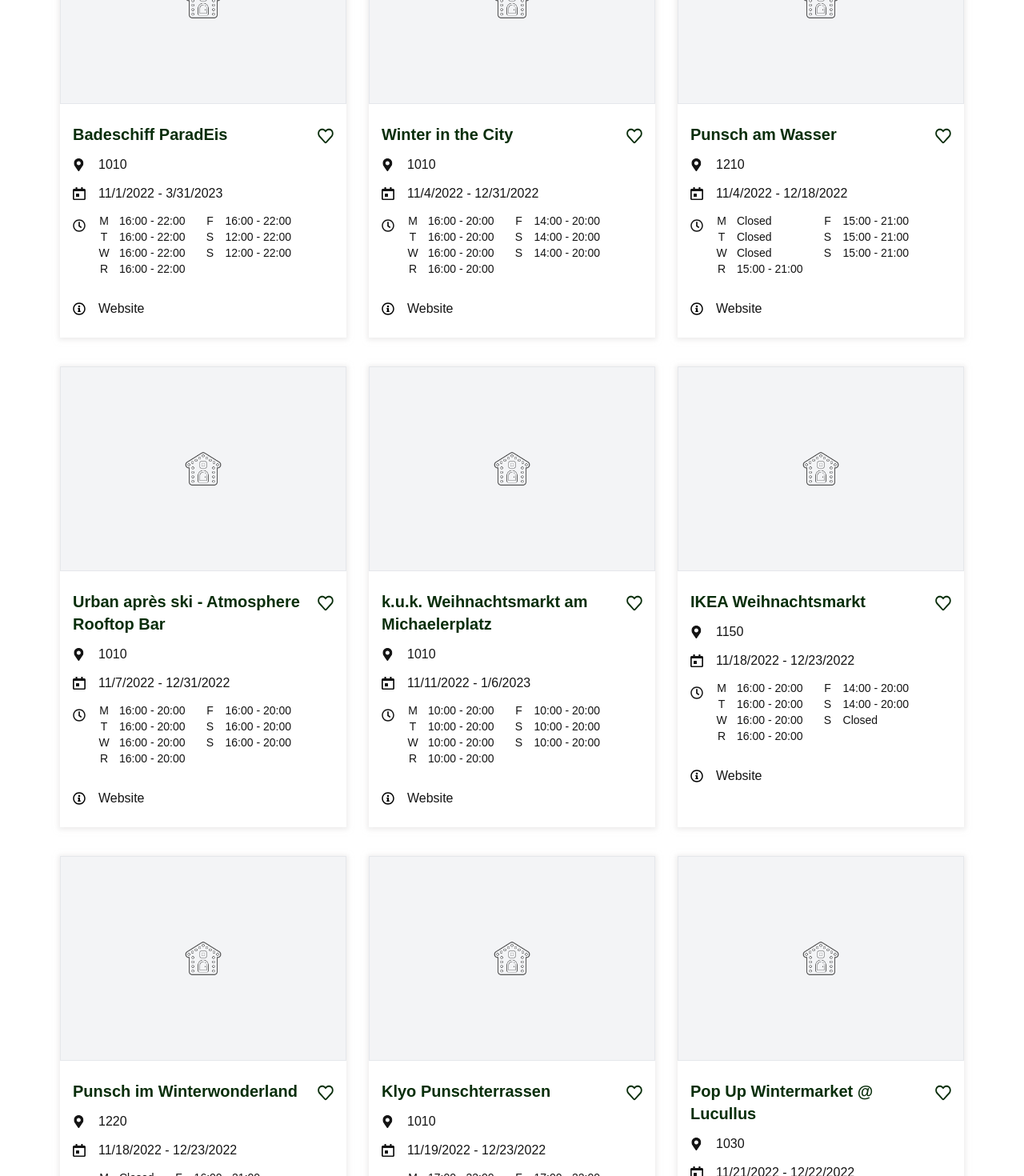
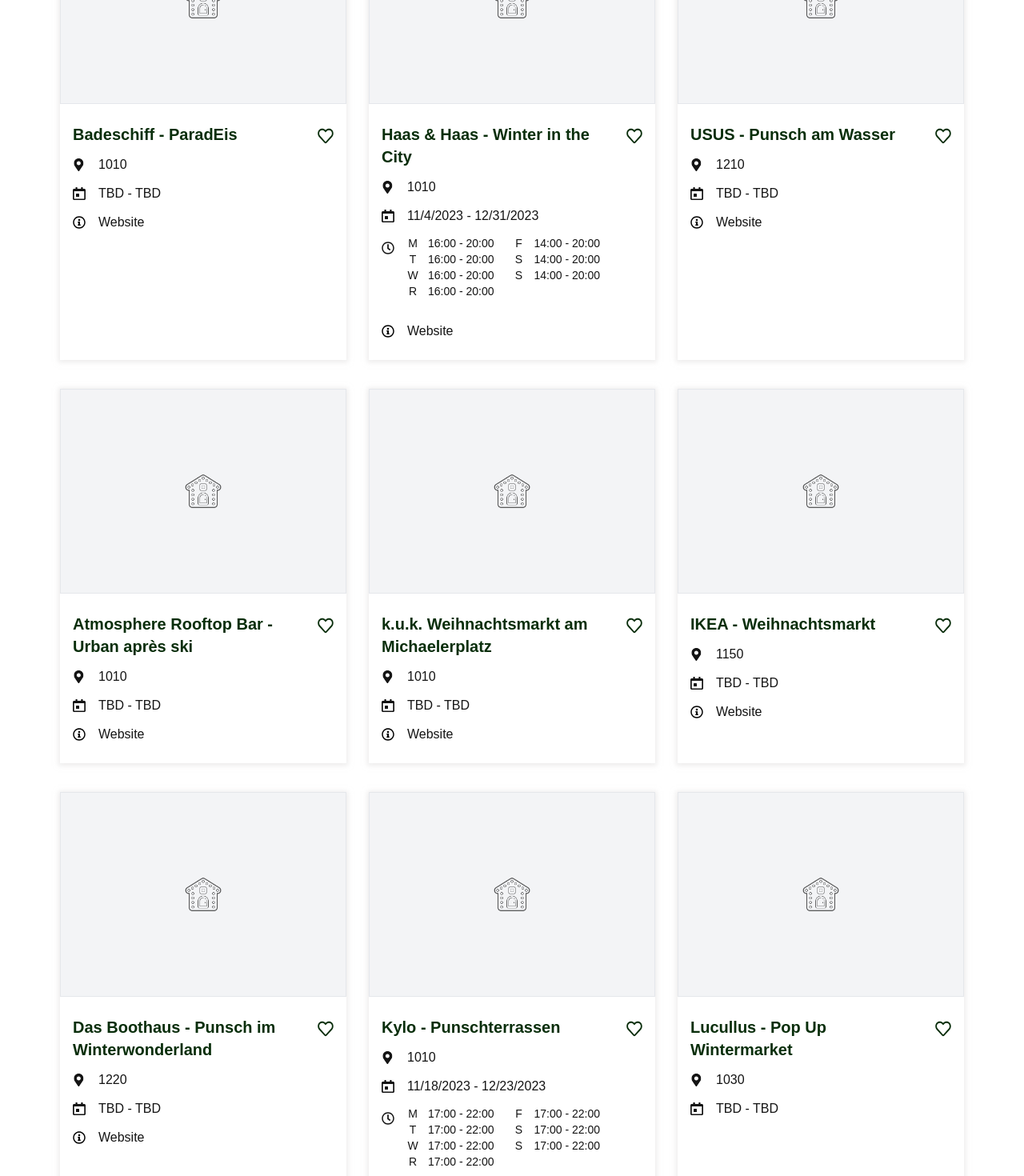
Before and after one commit to kramire/vienna-christmas-markets, a Next.js app: page /events in a window 1280 px wide. Shown: the part 360-1830 px from the top of the page at 80% size. Built offline with nearby package versions, Linux system fonts and the light colour scheme.

Commit message:
update data - handle unknown times or cancellations

```diff
--- a/src/containers/resultList/resultCard/resultCard.tsx
+++ b/src/containers/resultList/resultCard/resultCard.tsx
@@ -40,7 +40,7 @@ const ResultCard = ({ result, isFavorite, toggleFavoriteResult }: Props) => {
       <div className="flex flex-col justify-between w-full px-4 py-6 gap-3">
         <div className="flex justify-between gap-3">
           <h3 className="text-xl font-semibold" style={{ color: theme.colors.darkGreen }}>
-            {type === ResultType.MARKET ? `${id}. ${name}` : name}
+            {name}
           </h3>
           <FavoriteButton isFavorite={isFavorite} handleClick={toggleFavoriteResult(id)} />
         </div>
@@ -61,7 +61,6 @@ const ResultCard = ({ result, isFavorite, toggleFavoriteResult }: Props) => {
             <p className="decoration-solid cursor-pointer">{district}</p>
           </a>
         </div>
-        {start && end && (
         <div className="flex items-center gap-4">
           <Image
             src={CalendarIcon}
@@ -72,11 +71,12 @@ const ResultCard = ({ result, isFavorite, toggleFavoriteResult }: Props) => {
             style={{ width: '16px', height: '16px' }}
           />
           <p>
-              {localizeDate(start, language)} - {localizeDate(end, language)}
+            {start ? localizeDate(start, language) : 'TBD'}
+            {" - "}
+            {end ? localizeDate(end, language) : 'TBD'}
           </p>
         </div>
-        )}
-        <div className="flex gap-4">
+        {times.length > 0 && <div className="flex gap-4">
           <Image
             src={ClockIcon}
             loading="lazy"
@@ -98,7 +98,7 @@ const ResultCard = ({ result, isFavorite, toggleFavoriteResult }: Props) => {
               </div>
             ))}
           </div>
-        </div>
+        </div>}
         {website && (
           <div className="flex items-center gap-4">
             <Image
--- a/src/data/data.json
+++ b/src/data/data.json
@@ -2,10 +2,11 @@
   {
     "id": 1,
     "name": "Winter MQ",
+    "isActive": true,
     "district": "1070",
     "coordinates": { "lat": 48.202836, "lng": 16.358979 },
-    "start": "11/10/2022",
-    "end": "12/23/2022",
+    "start": null,
+    "end": null,
     "times": [
       ["16:00", "23:00"],
       ["16:00", "23:00"],
@@ -17,15 +18,17 @@
     ],
     "website": "http://www.mqw.at",
     "imgUrl": "",
-    "type": "MARKET"
+    "type": "MARKET",
+    "offerings": ["OFFERING_CURLING"]
   },
   {
     "id": 2,
     "name": "Weihnachtsmarkt am Spittelberg",
+    "isActive": true,
     "district": "1070",
     "coordinates": { "lat": 48.203344, "lng": 16.355455 },
-    "start": "11/11/2022",
-    "end": "12/23/2022",
+    "start": "11/16/2023",
+    "end": "12/23/2023",
     "times": [
       ["14:00", "21:00"],
       ["14:00", "21:00"],
@@ -37,35 +40,39 @@
     ],
     "website": "https://spittelberg.at/",
     "imgUrl": "",
-    "type": "MARKET"
+    "type": "MARKET",
+    "offerings": ["OFFERING_GASTRONOMY", "OFFERING_SHOPPING"]
   },
   {
     "id": 3,
     "name": "Weihnachtsmarkt im Türkenschanzpark",
+    "isActive": true,
     "district": "1180",
     "coordinates": { "lat": 48.234781, "lng": 16.333768 },
-    "start": "11/11/2022",
-    "end": "12/23/2022",
+    "start": "11/10/2023",
+    "end": "12/23/2023",
     "times": [
-      ["15:00", "21:00"],
-      ["15:00", "21:00"],
-      ["15:00", "21:00"],
-      ["15:00", "21:00"],
-      ["15:00", "21:00"],
-      ["12:00", "21:00"],
-      ["12:00", "21:00"]
+      ["15:00", "22:00"],
+      ["15:00", "22:00"],
+      ["15:00", "22:00"],
+      ["15:00", "22:00"],
+      ["15:00", "22:00"],
+      ["12:00", "22:00"],
+      ["12:00", "22:00"]
     ],
     "website": "https://www.weihnachtimpark.at/",
     "imgUrl": "",
-    "type": "MARKET"
+    "type": "MARKET",
+    "offerings": ["OFFERING_GASTRONOMY", "OFFERING_SHOPPING"]
   },
   {
     "id": 4,
     "name": "Weihnachtsdorf am Stephansplatz",
+    "isActive": true,
     "district": "1010",
     "coordinates": { "lat": 48.20824, "lng": 16.37247 },
-    "start": "11/11/2022",
-    "end": "12/26/2022",
+    "start": "11/10/2023",
+    "end": "12/26/2023",
     "times": [
       ["11:00", "21:00"],
       ["11:00", "21:00"],
@@ -77,11 +84,13 @@
     ],
     "website": "https://www.weihnachtsdorf.at/stephansplatz/",
     "imgUrl": "",
-    "type": "MARKET"
+    "type": "MARKET",
+    "offerings": ["OFFERING_GASTRONOMY", "OFFERING_SHOPPING"]
   },
   {
     "id": 5,
     "name": "Advent-Genussmarkt bei der Oper",
+    "isActive": false,
     "district": "1010",
     "coordinates": { "lat": 48.202518, "lng": 16.371 },
     "start": "11/11/2022",
@@ -97,15 +106,17 @@
     ],
     "website": "http://www.adventgenussmarkt.at/",
     "imgUrl": "",
-    "type": "MARKET"
+    "type": "MARKET",
+    "offerings": ["OFFERING_CURLING"]
   },
   {
     "id": 6,
     "name": "Weihnachtsdorf am Campus der Universität Wien",
+    "isActive": true,
     "district": "1090",
     "coordinates": { "lat": 48.215582, "lng": 16.352607 },
-    "start": "11/11/2022",
-    "end": "12/23/2022",
+    "start": "11/10/2023",
+    "end": "12/23/2023",
     "times": [
       ["14:00", "22:00"],
       ["14:00", "22:00"],
@@ -117,15 +128,17 @@
     ],
     "website": "https://www.weihnachtsdorf.at/campus-universitaet-wien/",
     "imgUrl": "",
-    "type": "MARKET"
+    "type": "MARKET",
+    "offerings": ["OFFERING_GASTRONOMY", "OFFERING_SHOPPING", "OFFERING_CURLING"]
   },
   {
     "id": 7,
     "name": "Weihnachtsmarkt Am Hof",
+    "isActive": true,
     "district": "1010",
     "coordinates": { "lat": 48.210857, "lng": 16.367494 },
-    "start": "11/11/2022",
-    "end": "12/23/2022",
+    "start": "11/10/2023",
+    "end": "12/23/2023",
     "times": [
       ["11:00", "21:00"],
       ["11:00", "21:00"],
@@ -137,15 +150,17 @@
     ],
     "website": "https://www.weihnachtsmarkt-hof.at/",
     "imgUrl": "",
-    "type": "MARKET"
+    "type": "MARKET",
+    "offerings": ["OFFERING_GASTRONOMY", "OFFERING_SHOPPING"]
   },
   {
     "id": 8,
     "name": "Weihnachtsdorf Maria-Theresien-Platz",
+    "isActive": true,
     "district": "1010",
     "coordinates": { "lat": 48.204682, "lng": 16.361063 },
-    "start": "11/16/2022",
-    "end": "12/26/2022",
+    "start": "11/15/2023",
+    "end": "12/31/2023",
     "times": [
       ["11:00", "21:00"],
       ["11:00", "21:00"],
@@ -157,39 +172,45 @@
     ],
     "website": "https://www.weihnachtsdorf.at/weihnachtsdorf-maria-theresien-platz/",
     "imgUrl": "",
-    "type": "MARKET"
+    "type": "MARKET",
+    "offerings": ["OFFERING_GASTRONOMY", "OFFERING_SHOPPING"]
   },
   {
     "id": 9,
     "name": "Weihnacht im Wald",
+    "isActive": true,
     "district": "1020",
     "coordinates": { "lat": 48.207493, "lng": 16.401838 },
-    "start": "11/17/2022",
-    "end": "12/31/2022",
+    "start": null,
+    "end": null,
     "times": [null, null, null, ["16:00", "21:00"], ["16:00", "21:00"], ["16:00", "21:00"], ["16:00", "21:00"]],
     "website": " https://www.weihnachtimwald.com/",
     "imgUrl": "",
-    "type": "MARKET"
+    "type": "MARKET",
+    "offerings": []
   },
   {
     "id": 10,
     "name": "Weihnachtsmarkt in den Blumengärten Hirschstetten",
+    "isActive": true,
     "district": "1220",
     "coordinates": { "lat": 48.238924, "lng": 16.474131 },
-    "start": "11/17/2022",
-    "end": "12/23/2022",
+    "start": "11/23/2023",
+    "end": "12/23/2023",
     "times": [null, null, null, ["10:00", "20:00"], ["10:00", "20:00"], ["10:00", "20:00"], ["10:00", "20:00"]],
     "website": "https://www.wien.gv.at/umwelt/parks/blumengaerten-hirschstetten/weihnachten.html",
     "imgUrl": "",
-    "type": "MARKET"
+    "type": "MARKET",
+    "offerings": ["OFFERING_GASTRONOMY", "OFFERING_SHOPPING"]
   },
   {
     "id": 11,
     "name": "Weihnachtsdorf Schloss Belvedere",
+    "isActive": true,
     "district": "1030",
     "coordinates": { "lat": 48.191807, "lng": 16.380843 },
-    "start": "11/18/2022",
-    "end": "12/26/2022",
+    "start": "11/17/2023",
+    "end": "12/31/2023",
     "times": [
       ["11:00", "21:00"],
       ["11:00", "21:00"],
@@ -201,35 +222,39 @@
     ],
     "website": "https://www.weihnachtsdorf.at/schloss-belvedere/",
     "imgUrl": "",
-    "type": "MARKET"
+    "type": "MARKET",
+    "offerings": ["OFFERING_GASTRONOMY", "OFFERING_SHOPPING"]
   },
   {
     "id": 12,
     "name": "Advent im Gartenpalais Liechtenstein",
+    "isActive": true,
     "district": "1090",
     "coordinates": { "lat": 48.22227, "lng": 16.359773 },
-    "start": "11/18/2022",
-    "end": "12/23/2022",
+    "start": "11/17/2023",
+    "end": "12/23/2023",
     "times": [
-      ["13:00", "21:00"],
-      ["13:00", "21:00"],
-      ["13:00", "21:00"],
-      ["13:00", "21:00"],
-      ["10:00", "21:00"],
-      ["10:00", "21:00"],
-      ["10:00", "21:00"]
+      ["14:00", "21:00"],
+      ["14:00", "21:00"],
+      ["14:00", "21:00"],
+      ["14:00", "21:00"],
+      ["11:00", "21:00"],
+      ["11:00", "21:00"],
+      ["11:00", "21:00"]
     ],
     "website": "https://www.adventimgartenpalais.at/",
     "imgUrl": "",
-    "type": "MARKET"
+    "type": "MARKET",
+    "offerings": ["OFFERING_GASTRONOMY", "OFFERING_SHOPPING"]
   },
   {
     "id": 13,
     "name": "Altwiener Christkindlmarkt Freyung",
+    "isActive": true,
     "district": "1010",
     "coordinates": { "lat": 48.211618, "lng": 16.36557 },
-    "start": "11/18/2022",
-    "end": "12/23/2022",
+    "start": "11/17/2023",
+    "end": "12/23/2023",
     "times": [
       ["10:00", "21:00"],
       ["10:00", "21:00"],
@@ -241,15 +266,17 @@
     ],
     "website": "https://altwiener-markt.at/",
     "imgUrl": "",
-    "type": "MARKET"
+    "type": "MARKET",
+    "offerings": ["OFFERING_GASTRONOMY", "OFFERING_SHOPPING"]
   },
   {
     "id": 14,
     "name": "Art Advent - Kunst & Handwerk am Karlsplatz",
+    "isActive": true,
     "district": "1040",
     "coordinates": { "lat": 48.19861, "lng": 16.371617 },
-    "start": "11/18/2022",
-    "end": "12/23/2022",
+    "start": "11/24/2023",
+    "end": "12/23/2023",
     "times": [
       ["12:00", "20:00"],
       ["12:00", "20:00"],
@@ -261,35 +288,39 @@
     ],
     "website": "https://divinaart.at/",
     "imgUrl": "",
-    "type": "MARKET"
+    "type": "MARKET",
+    "offerings": ["OFFERING_GASTRONOMY", "OFFERING_SHOPPING"]
   },
   {
     "id": 15,
     "name": "Almadvent",
+    "isActive": true,
     "district": "1020",
     "coordinates": { "lat": 48.217274, "lng": 16.40742 },
-    "start": "11/18/2022",
-    "end": "12/23/2022",
+    "start": "11/23/2023",
+    "end": "12/22/2023",
     "times": [
-      ["14:00", "22:00"],
-      ["14:00", "22:00"],
-      ["14:00", "22:00"],
-      ["14:00", "22:00"],
-      ["14:00", "22:00"],
-      ["14:00", "22:00"],
-      ["11:00", "21:00"]
+      ["15:00", "20:00"],
+      ["15:00", "20:00"],
+      ["15:00", "20:00"],
+      ["15:00", "20:00"],
+      ["15:00", "20:00"],
+      ["15:00", "20:00"],
+      ["11:00", "20:00"]
     ],
     "website": "https://www.almadvent.at/",
     "imgUrl": "",
-    "type": "MARKET"
+    "type": "MARKET",
+    "offerings": ["OFFERING_GASTRONOMY", "OFFERING_SHOPPING", "OFFERING_CURLING"]
   },
   {
     "id": 16,
     "name": "Kultur- und Weihnachtsmarkt Schloss Schönbrunn",
+    "isActive": true,
     "district": "1130",
     "coordinates": { "lat": 48.186191, "lng": 16.312962 },
-    "start": "11/19/2022",
-    "end": "1/4/2023",
+    "start": "11/18/2023",
+    "end": "1/4/2024",
     "times": [
       ["10:00", "21:00"],
       ["10:00", "21:00"],
@@ -301,35 +332,39 @@
     ],
     "website": "https://www.schoenbrunn.at/veranstaltungen/alle-veranstaltungen/event/kultur-und-weihnachtsmarkt-schloss-schoenbrunn",
     "imgUrl": "",
-    "type": "MARKET"
+    "type": "MARKET",
+    "offerings": ["OFFERING_GASTRONOMY", "OFFERING_SHOPPING"]
   },
   {
     "id": 17,
     "name": "Wiener Christkindlmarkt auf dem Rathausplatz",
+    "isActive": true,
     "district": "1010",
     "coordinates": { "lat": 48.210641, "lng": 16.358914 },
-    "start": "11/19/2022",
-    "end": "12/26/2022",
+    "start": "11/10/2023",
+    "end": "12/26/2023",
     "times": [
-      ["10:00", "21:30"],
-      ["10:00", "21:30"],
-      ["10:00", "21:30"],
-      ["10:00", "21:30"],
-      ["10:00", "21:30"],
-      ["10:00", "21:30"],
-      ["10:00", "21:30"]
+      ["10:00", "22:00"],
+      ["10:00", "22:00"],
+      ["10:00", "22:00"],
+      ["10:00", "22:00"],
+      ["10:00", "22:00"],
+      ["10:00", "22:00"],
+      ["10:00", "22:00"]
     ],
     "website": "https://www.christkindlmarkt.at/",
     "imgUrl": "",
-    "type": "MARKET"
+    "type": "MARKET",
+    "offerings": ["OFFERING_GASTRONOMY", "OFFERING_SHOPPING"]
   },
   {
     "id": 18,
     "name": "Wintermarkt am Riesenradplatz",
+    "isActive": true,
     "district": "1020",
     "coordinates": { "lat": 48.216976, "lng": 16.396323 },
-    "start": "11/19/2022",
-    "end": "1/8/2023",
+    "start": "11/18/2023",
+    "end": "1/7/2024",
     "times": [
       ["12:00", "22:00"],
       ["12:00", "22:00"],
@@ -341,47 +376,45 @@
     ],
     "website": "https://www.wintermarkt.at/",
     "imgUrl": "",
-    "type": "MARKET"
+    "type": "MARKET",
+    "offerings": ["OFFERING_GASTRONOMY"]
   },
   {
     "id": 19,
     "name": "Ottakringer Weihnachtszauber",
+    "isActive": true,
     "district": "1160",
     "coordinates": { "lat": 48.212359, "lng": 16.3242538 },
-    "start": "11/24/2022",
-    "end": "12/23/2022",
-    "times": [null, null, null, ["15:00", "22:00"], ["15:00", "22:00"], ["11:00", "22:00"], ["11:00", "20:00"]],
-    "website": "https://www.vienna.at/neuer-christkindlmarkt-in-wien-der-ottakringer-weihnachtszauber/7723477",
+    "start": "11/23/2023",
+    "end": null,
+    "times": [null, null, null, ["15:00", "21:00"], ["15:00", "21:00"], ["12:00", "21:00"], ["12:00", "19:00"]],
+    "website": "https://www.weihnachtszauber.wien/",
     "imgUrl": "",
-    "type": "MARKET"
+    "type": "MARKET",
+    "offerings": ["OFFERING_GASTRONOMY", "OFFERING_SHOPPING", "OFFERING_CURLING"]
   },
   {
     "id": 20,
-    "name": "Badeschiff ParadEis",
+    "name": "Badeschiff - ParadEis",
+    "isActive": true,
     "district": "1010",
     "coordinates": { "lat": 48.21163, "lng": 16.381463 },
-    "start": "11/1/2022",
-    "end": "03/31/2023",
-    "times": [
-      ["16:00", "22:00"],
-      ["16:00", "22:00"],
-      ["16:00", "22:00"],
-      ["16:00", "22:00"],
-      ["16:00", "22:00"],
-      ["12:00", "22:00"],
-      ["12:00", "22:00"]
-    ],
-    "website": "https://www.badeschiff.at/#eisstock",
+    "start": null,
+    "end": null,
+    "times": [],
+    "website": "https://www.badeschiff.at/",
     "imgUrl": "",
-    "type": "EVENT"
+    "type": "EVENT",
+    "offerings": []
   },
   {
     "id": 21,
-    "name": "Winter in the City",
+    "name": "Haas & Haas - Winter in the City",
+    "isActive": true,
     "district": "1010",
     "coordinates": { "lat": 48.20794, "lng": 16.374048 },
-    "start": "11/4/2022",
-    "end": "12/31/2022",
+    "start": "11/4/2023",
+    "end": "12/31/2023",
     "times": [
       ["16:00", "20:00"],
       ["16:00", "20:00"],
@@ -393,99 +426,87 @@
     ],
     "website": "http://www.winterinthecity.at/",
     "imgUrl": "",
-    "type": "EVENT"
+    "type": "EVENT",
+    "offerings": ["OFFERING_GASTRONOMY"]
   },
   {
     "id": 22,
-    "name": "Punsch am Wasser",
+    "name": "USUS - Punsch am Wasser",
+    "isActive": true,
     "district": "1210",
     "coordinates": { "lat": 48.241072, "lng": 16.398425 },
-    "start": "11/04/2022",
-    "end": "12/18/2022",
-    "times": [null, null, null, ["15:00", "21:00"], ["15:00", "21:00"], ["15:00", "21:00"], ["15:00", "21:00"]],
+    "start": null,
+    "end": null,
+    "times": [],
     "website": "https://viennawurstelstand.com/event/punsch-am-wasser/",
     "imgUrl": "",
-    "type": "EVENT"
+    "type": "EVENT",
+    "offerings": []
   },
   {
     "id": 23,
-    "name": "Urban après ski - Atmosphere Rooftop Bar",
+    "name": "Atmosphere Rooftop Bar - Urban après ski",
+    "isActive": true,
     "district": "1010",
     "coordinates": { "lat": 48.2022967, "lng": 16.3764527 },
-    "start": "11/07/2022",
-    "end": "12/31/2022",
-    "times": [
-      ["16:00", "20:00"],
-      ["16:00", "20:00"],
-      ["16:00", "20:00"],
-      ["16:00", "20:00"],
-      ["16:00", "20:00"],
-      ["16:00", "20:00"],
-      ["16:00", "20:00"]
-    ],
+    "start": null,
+    "end": null,
+    "times": [],
     "website": "https://www.ritzcarlton.com/de/hotels/europe/vienna/dining/atmosphere-rooftop-bar",
     "imgUrl": "",
-    "type": "EVENT"
+    "type": "EVENT",
+    "offerings": []
   },
   {
     "id": 24,
     "name": "k.u.k. Weihnachtsmarkt am Michaelerplatz",
+    "isActive": true,
     "district": "1010",
     "coordinates": { "lat": 48.2079208, "lng": 16.3668509 },
-    "start": "11/11/2022",
-    "end": "1/6/2023",
-    "times": [
-      ["10:00", "20:00"],
-      ["10:00", "20:00"],
-      ["10:00", "20:00"],
-      ["10:00", "20:00"],
-      ["10:00", "20:00"],
-      ["10:00", "20:00"],
-      ["10:00", "20:00"]
-    ],
+    "start": null,
+    "end": null,
+    "times": [],
     "website": "https://kuk-weihnachtsmarkt.at/en/home-en/",
     "imgUrl": "",
-    "type": "EVENT"
+    "type": "EVENT",
+    "offerings": []
   },
   {
     "id": 25,
-    "name": "IKEA Weihnachtsmarkt",
+    "name": "IKEA - Weihnachtsmarkt",
+    "isActive": true,
     "district": "1150",
     "coordinates": { "lat": 48.1957757, "lng": 16.3380544 },
-    "start": "11/18/2022",
-    "end": "12/23/2022",
-    "times": [
-      ["16:00", "20:00"],
-      ["16:00", "20:00"],
-      ["16:00", "20:00"],
-      ["16:00", "20:00"],
-      ["14:00", "20:00"],
-      ["14:00", "20:00"],
-      null
-    ],
+    "start": null,
+    "end": null,
+    "times": [],
     "website": "https://www.ikea.com/at/de/stores/wien-westbahnhof/events-und-aktivitaeten-im-ikea-einrichtungshaus-wien-westbahnhof-pub404b7a70",
     "imgUrl": "",
-    "type": "EVENT"
+    "type": "EVENT",
+    "offerings": []
   },
   {
     "id": 26,
-    "name": "Punsch im Winterwonderland",
+    "name": "Das Boothaus - Punsch im Winterwonderland",
+    "isActive": true,
     "district": "1220",
     "coordinates": { "lat": 48.2320506, "lng": 16.4341442 },
-    "start": "11/18/2022",
-    "end": "12/23/2022",
-    "times": [null, null, null, null, ["16:00", "21:00"], ["16:00", "21:00"], ["15:00", "21:00"], null],
+    "start": null,
+    "end": null,
+    "times": [],
     "website": "https://www.dasbootshaus.at/",
     "imgUrl": "",
-    "type": "EVENT"
+    "type": "EVENT",
+    "offerings": []
   },
   {
     "id": 27,
-    "name": "Klyo Punschterrassen",
+    "name": "Kylo - Punschterrassen",
+    "isActive": true,
     "district": "1010",
     "coordinates": { "lat": 48.21164, "lng": 16.383692 },
-    "start": "11/19/2022",
-    "end": "12/23/2022",
+    "start": "11/18/2023",
+    "end": "12/23/2023",
     "times": [
       ["17:00", "22:00"],
       ["17:00", "22:00"],
@@ -497,31 +518,27 @@
     ],
     "website": "https://klyo.at/urania-wien/",
     "imgUrl": "",
-    "type": "EVENT"
+    "type": "EVENT",
+    "offerings": ["OFFERING_GASTRONOMY"]
   },
   {
     "id": 28,
-    "name": "Pop Up Wintermarket @ Lucullus",
+    "name": "Lucullus - Pop Up Wintermarket",
+    "isActive": true,
     "district": "1030",
     "coordinates": { "lat": 48.198788, "lng": 16.385051 },
-    "start": "11/21/2022",
-    "end": "12/22/2022",
-    "times": [
-      ["16:00", "21:00"],
-      ["16:00", "21:00"],
-      ["16:00", "21:00"],
-      ["16:00", "21:00"],
-      ["16:00", "21:00"],
-      null,
-      null
-    ],
+    "start": null,
+    "end": null,
+    "times": [],
     "website": null,
     "imgUrl": "",
-    "type": "EVENT"
+    "type": "EVENT",
+    "offerings": []
   },
   {
     "id": 29,
-    "name": "Kleinod Wintergarten",
+    "name": "Kleinoid - Wintergarten",
+    "isActive": false,
     "district": "1010",
     "coordinates": { "lat": 48.2031461, "lng": 16.3783354 },
     "start": null,
```
Also changed, not shown: src/app.types.ts (+8 -0 lines), src/app/events/page.tsx (+19 -19 lines), src/app/markets/page.tsx (+20 -20 lines). Lines whose indentation alone changed are shown as unchanged.
